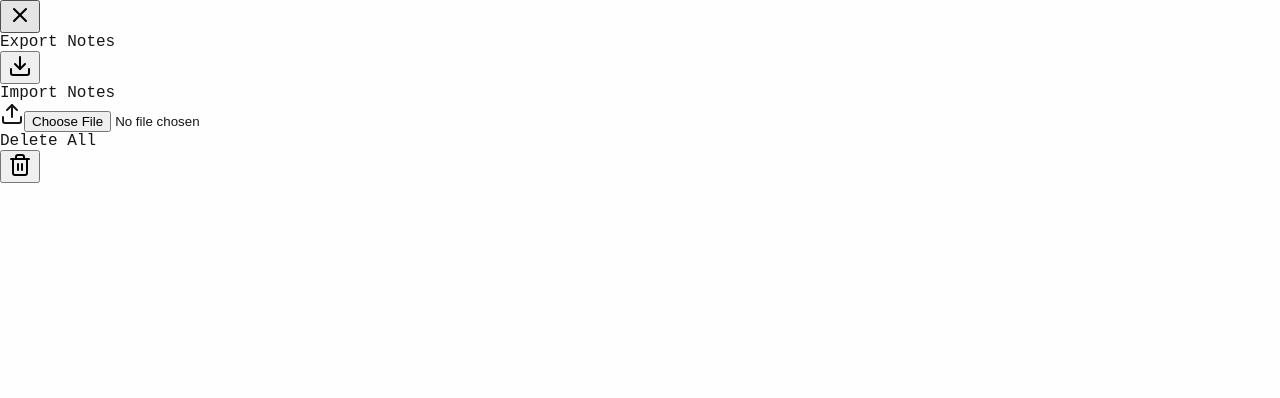
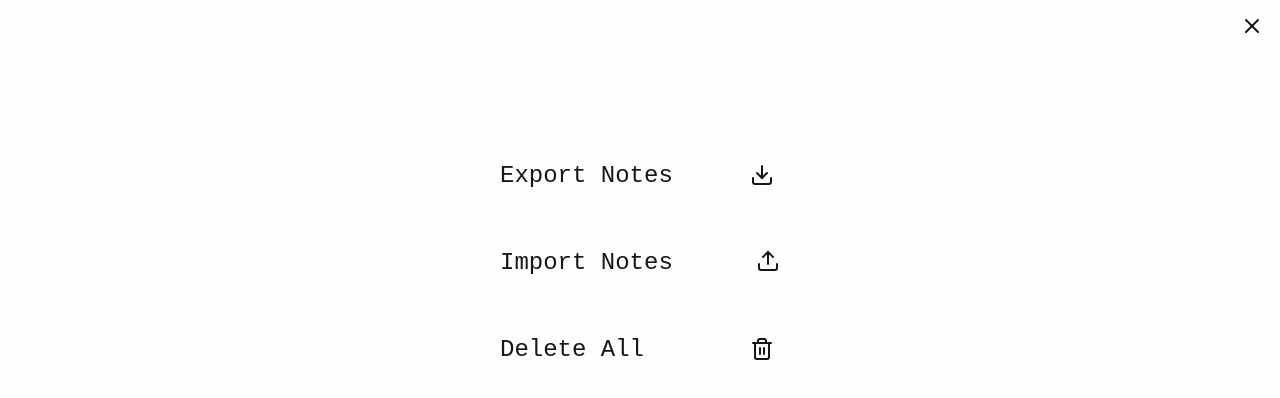
Before and after one commit to antruc/notes, a Vue app: page / in a window 1280 px wide. Both pictures are taken after a click on the button 640 px from the left and 60 px from the top of the page. Shown: the top 398 px of the page. Built offline with nearby package versions, Linux system fonts and the light colour scheme.

Commit message:
Encapsulate CSS

```diff
--- a/src/views/NoteEditor.vue
+++ b/src/views/NoteEditor.vue
@@ -163,3 +163,82 @@ async function remove() {
   done('Note deleted')
 }
 </script>
+
+<style scoped>
+.icon {
+  display: inline-flex;
+  align-items: center;
+  justify-content: center;
+  color: var(--fg);
+  outline: none;
+  border: none;
+}
+.button {
+  background-color: rgba(0, 0, 0, 0);
+}
+.container-buttons {
+  width: 100%;
+  height: 52px;
+  background-color: inherit;
+}
+.button-note {
+  position: fixed;
+  top: 13px;
+}
+@media only screen and (min-device-width: 1012px) {
+  .icon {
+    cursor: pointer;
+  }
+}
+@keyframes slide-right {
+  0% {
+    transform: translateX(-100%);
+  }
+  100% {
+    transform: translateX(0);
+  }
+}
+#templateeditor {
+  animation: slide-right 0.25s;
+}
+.container-app {
+  width: 100%;
+  height: 100%;
+  background-color: var(--bg);
+  position: fixed;
+  z-index: 3;
+  top: 0;
+}
+.right-10 {
+  right: 10px;
+}
+.right-50 {
+  right: 50px;
+}
+.right-90 {
+  right: 90px;
+}
+.right-130 {
+  right: 130px;
+}
+.right-170 {
+  right: 170px;
+}
+.left-10 {
+  left: 10px;
+}
+.area-note {
+  width: 100%;
+  height: calc(100% - 54px);
+  background: inherit;
+  font-family: 'Roboto Mono Variable', monospace;
+  font-weight: 400;
+  color: inherit;
+  font-size: 24px;
+  box-sizing: border-box;
+  outline: none;
+  border: none;
+  resize: none;
+  padding: 30px 30px 35px 30px;
+}
+</style>
--- a/src/views/SettingsPanel.vue
+++ b/src/views/SettingsPanel.vue
@@ -87,3 +87,88 @@ async function wipe() {
   emit('close')
 }
 </script>
+
+<style scoped>
+.icon {
+  display: inline-flex;
+  align-items: center;
+  justify-content: center;
+  color: var(--fg);
+  outline: none;
+  border: none;
+}
+.button {
+  background-color: rgba(0, 0, 0, 0);
+}
+.container-buttons {
+  width: 100%;
+  height: 52px;
+  background-color: inherit;
+}
+.button-note {
+  position: fixed;
+  top: 13px;
+}
+.right-10 {
+  right: 10px;
+}
+@keyframes slide-top {
+  0% {
+    transform: translateY(100%);
+  }
+  100% {
+    transform: translateY(0);
+  }
+}
+#templatebackup {
+  width: 100%;
+  height: 100%;
+  background-color: var(--bg);
+  overflow-x: hidden;
+  overflow-y: auto;
+  position: fixed;
+  z-index: 3;
+  top: 0;
+  animation: slide-top 0.25s;
+}
+.container-backup {
+  display: flex;
+  flex-direction: column;
+  align-items: center;
+  margin-top: 100px;
+}
+.container-title {
+  display: flex;
+  width: 280px;
+  font-size: 24px;
+  border-radius: 4px;
+  padding: 10px;
+  margin-bottom: 40px;
+}
+.container-title-buttons {
+  display: flex;
+  width: 280px;
+  justify-content: flex-end;
+  position: absolute;
+  z-index: 4;
+}
+.import-button {
+  position: relative;
+  display: inline-flex;
+  align-items: center;
+  color: var(--fg);
+}
+input[type='file'] {
+  opacity: 0;
+  position: absolute;
+  inset: 0;
+  width: 100%;
+  height: 100%;
+}
+@media only screen and (min-device-width: 1012px) {
+  .icon,
+  input[type='file'] {
+    cursor: pointer;
+  }
+}
+</style>
```
